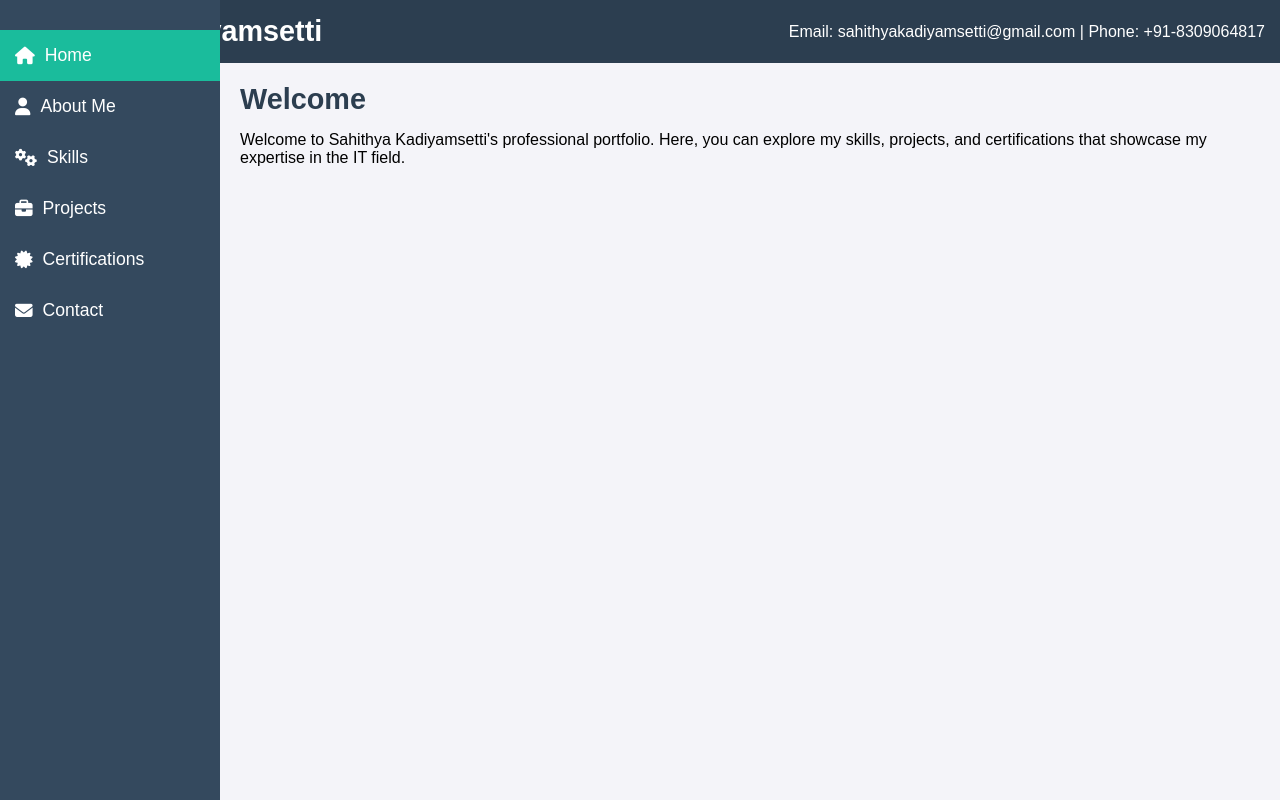
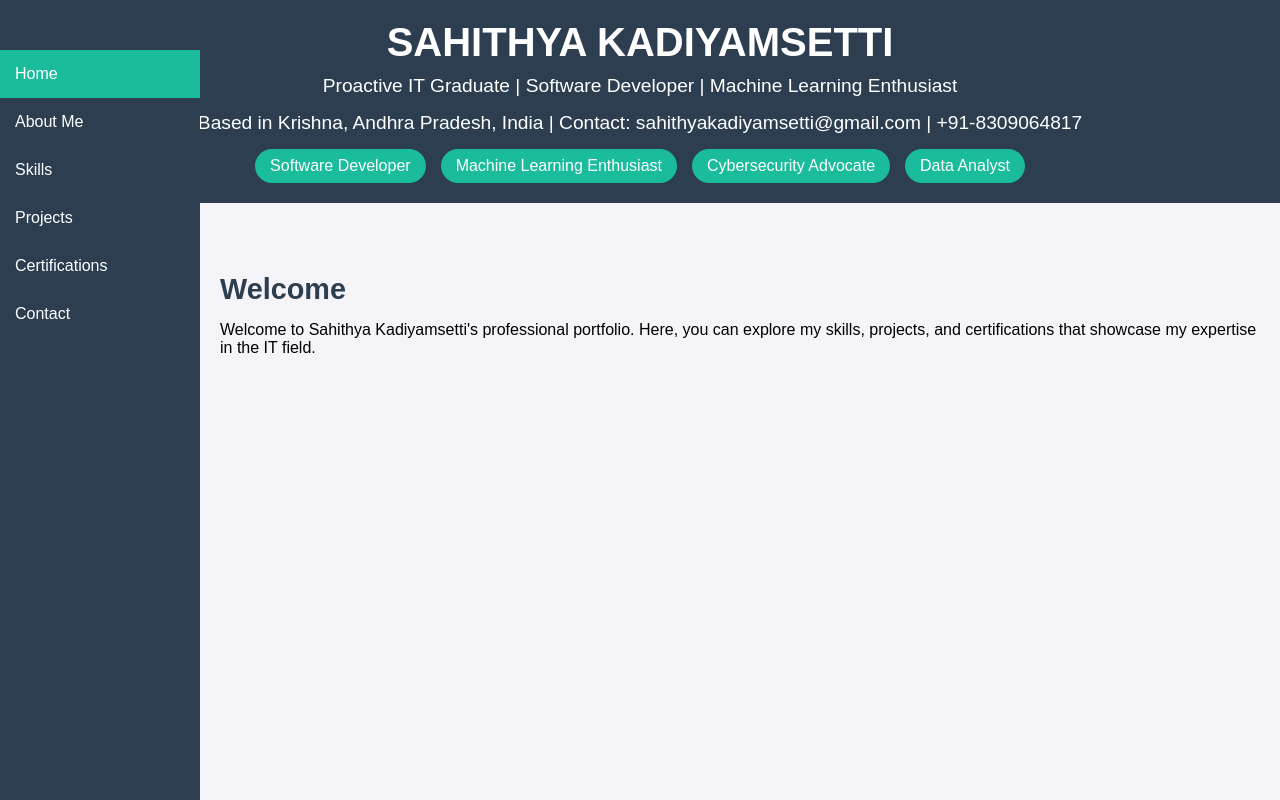
Before and after one commit to sahithyakadiyamsetti/sahithyakadiyamsetti_portfolio, a plain HTML site: page index.html in a window 1280 px wide. Drawn offline with Linux system fonts and the light colour scheme.

Commit message:
Update index.html

```diff
--- a/index.html
+++ b/index.html
@@ -16,24 +16,40 @@
             background-color: #f4f4f9;
         }
 
-        /* Top Bar */
-        #topbar {
+        header {
             background-color: #2c3e50;
             color: white;
-            padding: 15px;
-            display: flex;
-            justify-content: space-between;
-            align-items: center;
-            font-size: 1rem;
+            padding: 20px 15px;
+            text-align: center;
+            font-size: 1.5rem;
         }
 
-        #topbar .name {
-            font-size: 1.8rem;
-            font-weight: bold;
+        header h1 {
+            font-size: 2.5rem;
+            margin-bottom: 10px;
         }
 
-        #topbar .contact-info {
+        header .tagline {
+            font-size: 1.2rem;
+            font-weight: 300;
+            margin-bottom: 15px;
+        }
+
+        header .roles {
+            display: flex;
+            justify-content: center;
+            gap: 15px;
+            flex-wrap: wrap;
+            margin-top: 15px;
+        }
+
+        header .roles span {
+            background-color: #1abc9c;
+            color: white;
+            padding: 8px 15px;
+            border-radius: 20px;
             font-size: 1rem;
+            text-transform: capitalize;
         }
 
         #sidebar {
@@ -41,20 +57,18 @@
             top: 0;
             left: 0;
             height: 100%;
-            width: 220px;
-            background-color: #34495e;
+            width: 200px;
+            background-color: #2c3e50;
             color: white;
-            padding-top: 30px;
-            transition: width 0.3s;
+            padding-top: 50px;
         }
 
         #sidebar nav a {
-            display: flex;
-            align-items: center;
+            display: block;
             color: white;
             padding: 15px;
             text-decoration: none;
-            font-size: 1.1rem;
+            font-size: 1rem;
             transition: background 0.3s;
         }
 
@@ -62,14 +76,10 @@
             background-color: #1abc9c;
         }
 
-        #sidebar nav a i {
-            margin-right: 10px;
-        }
-
         main {
-            margin-left: 220px;
+            margin-left: 200px;
             padding: 20px;
-            padding-top: 20px; /* Adjusted for header removal */
+            padding-top: 70px; /* Adjust for header height */
         }
 
         section {
@@ -97,24 +107,27 @@
     </style>
 </head>
 <body>
+    <header>
+        <h1>SAHITHYA KADIYAMSETTI</h1>
+        <p class="tagline">Proactive IT Graduate | Software Developer | Machine Learning Enthusiast</p>
+        <p class="tagline">Based in Krishna, Andhra Pradesh, India | Contact: sahithyakadiyamsetti@gmail.com | +91-8309064817</p>
 
-    <!-- Top Bar with Name and Contact Details -->
-    <div id="topbar">
-        <div class="name">Sahithya Kadiyamsetti</div>
-        <div class="contact-info">
-            <span>Email: sahithyakadiyamsetti@gmail.com</span> |
-            <span>Phone: +91-8309064817</span>
+        <div class="roles">
+            <span>Software Developer</span>
+            <span>Machine Learning Enthusiast</span>
+            <span>Cybersecurity Advocate</span>
+            <span>Data Analyst</span>
         </div>
-    </div>
+    </header>
 
     <div id="sidebar">
         <nav>
-            <a href="#home" onclick="showSection('home')" class="active"><i class="fa fa-home"></i> Home</a>
-            <a href="#about" onclick="showSection('about')"><i class="fa fa-user"></i> About Me</a>
-            <a href="#skills" onclick="showSection('skills')"><i class="fa fa-cogs"></i> Skills</a>
-            <a href="#projects" onclick="showSection('projects')"><i class="fa fa-briefcase"></i> Projects</a>
-            <a href="#certifications" onclick="showSection('certifications')"><i class="fa fa-certificate"></i> Certifications</a>
-            <a href="#contact" onclick="showSection('contact')"><i class="fa fa-envelope"></i> Contact</a>
+            <a href="#home" onclick="showSection('home')" class="active">Home</a>
+            <a href="#about" onclick="showSection('about')">About Me</a>
+            <a href="#skills" onclick="showSection('skills')">Skills</a>
+            <a href="#projects" onclick="showSection('projects')">Projects</a>
+            <a href="#certifications" onclick="showSection('certifications')">Certifications</a>
+            <a href="#contact" onclick="showSection('contact')">Contact</a>
         </nav>
     </div>
 
@@ -185,8 +198,5 @@
             document.querySelector(`#sidebar nav a[href="#${sectionId}"]`).classList.add('active');
         }
     </script>
-
-    <!-- Font Awesome Icons -->
-    <script src="https://kit.fontawesome.com/a076d05399.js"></script>
 </body>
 </html>
```
